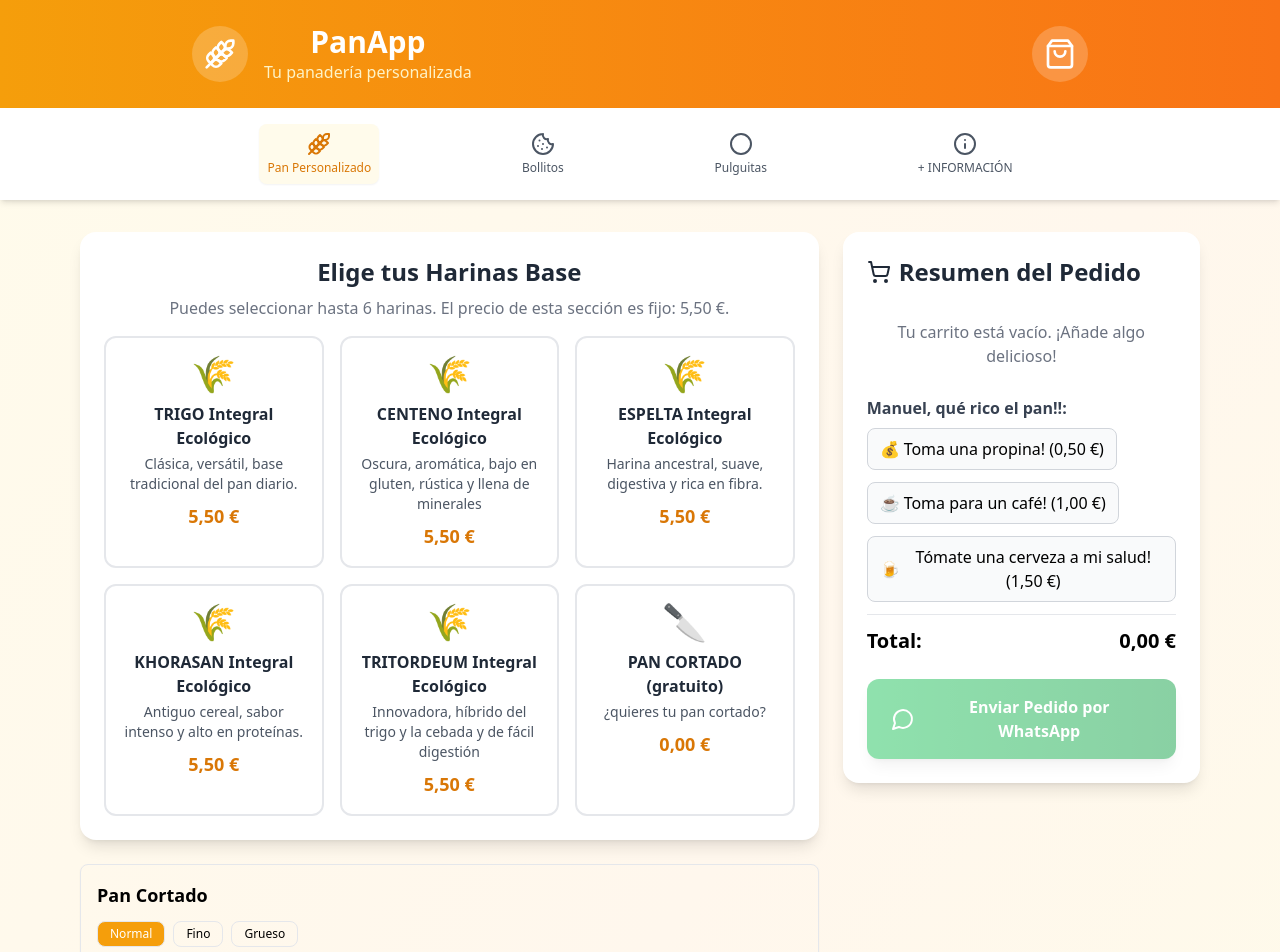
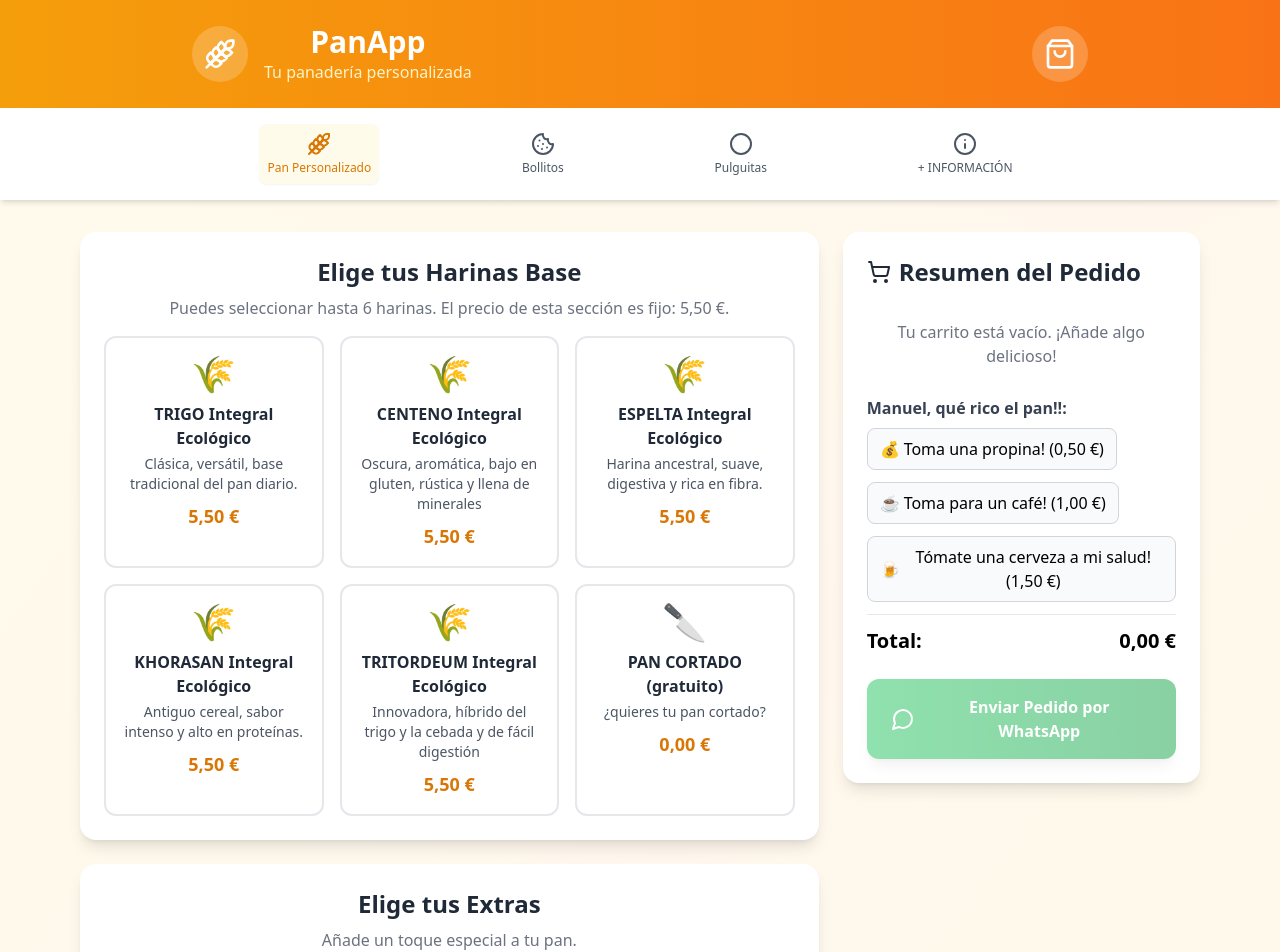
Before and after one commit to ruiznietocom-web/panes4, a React (Create React App) app: page / in a window 1280 px wide. Shown: the top 952 px of the page. Built offline with nearby package versions, Linux system fonts and the light colour scheme.

Commit message:
Update App.js

```diff
--- a/src/App.js
+++ b/src/App.js
@@ -9,9 +9,8 @@ import OrderSummary from './components/OrderSummary';
 import SuccessModal from './components/SuccessModal';
 import BollitosPage from './pages/BollitosPage';
 import PulguitasPage from './pages/PulguitasPage';
-import InformacionPage from './pages/InformacionPage';
+import InformacionPage from './pages/InformacionPage'; // <--- Nueva página
 import ShoppingCart from './components/ShoppingCart';
-import PanCortado from './components/PanCortado'; // 👈 Nuevo import
 import { harinas, extras, bollitos, pulguitas, otrosPanes } from './data/products';
 
 const App = () => {
@@ -93,10 +92,6 @@ const App = () => {
                         selectedOtrosPanes={cartItems.filter(item => item.type === 'otroPan').reduce((acc, item) => ({ ...acc, [item.id]: item.quantity }), {})}
                         onUpdateOtroPanQuantity={(id, qty) => handleUpdateCartItem(id, qty, 'otroPan')}
                       />
-
-                      {/* 👇 Nuevo bloque de Pan Cortado */}
-                      <PanCortado />
-
                       <ExtrasSelector
                         selectedExtras={cartItems.filter(item => item.type === 'extra')}
                         onToggleExtra={handleToggleExtra}
@@ -105,7 +100,7 @@ const App = () => {
                   } />
                   <Route path="/bollitos" element={<BollitosPage selectedBollitos={cartItems.filter(item => item.type === 'bollito').reduce((acc, item) => ({ ...acc, [item.id]: item.quantity }), {})} onUpdateBollitoQuantity={(id, qty) => handleUpdateCartItem(id, qty, 'bollito')} />} />
                   <Route path="/pulguitas" element={<PulguitasPage selectedPulguitas={cartItems.filter(item => item.type === 'pulguita').reduce((acc, item) => ({ ...acc, [item.id]: item.quantity }), {})} onUpdatePulguitaQuantity={(id, qty) => handleUpdateCartItem(id, qty, 'pulguita')} />} />
-                  <Route path="/informacion" element={<InformacionPage />} />
+                  <Route path="/informacion" element={<InformacionPage />} /> {/* Nueva página */}
                 </Routes>
               </div>
 
```
